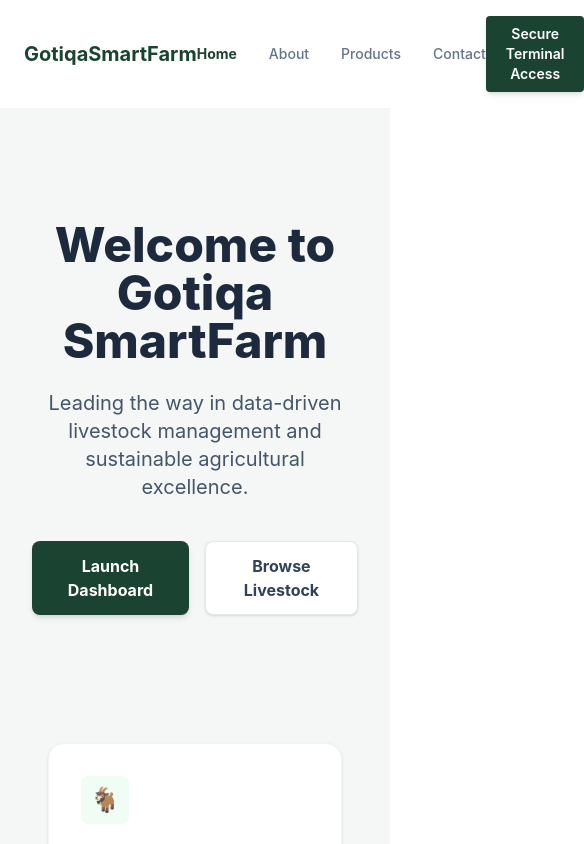
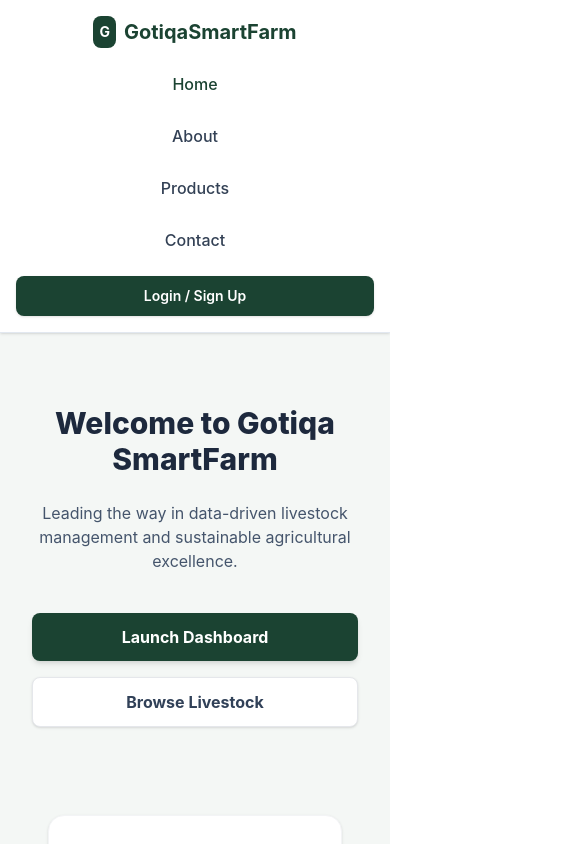
Before and after one commit to Rohhelion-dev/Gotiqa, a React (Vite) app: page / in a window 390 px wide. Shown: the top 844 px of the page, 584 px wide, since content can reach past the window. Built offline with nearby package versions, Linux system fonts and the light colour scheme.

Commit message:
Refactor Navbar and enhance responsive design; update styles for Home and Operations pages

```diff
--- a/src/App.css
+++ b/src/App.css
@@ -14,3 +14,111 @@
 .counter:focus-visible {
   @apply outline-2 outline-[#2d6a4f] outline-offset-2;
 }
+
+/* --- Base Navbar Mobile Styles (Default for Phones) --- */
+.nav-container {
+  display: flex;
+  flex-direction: column;
+  align-items: center;
+  gap: 1rem;
+  padding: 1rem;
+  background-color: #ffffff;
+  border-bottom: 1px solid #e2e8f0;
+}
+
+.nav-links {
+  display: flex;
+  flex-direction: column;
+  align-items: center;
+  gap: 0.75rem;
+  width: 100%;
+}
+
+.nav-link {
+  padding: 0.5rem 1rem;
+  color: #334155;
+  font-weight: 500;
+  transition: color 0.2s;
+  cursor: pointer;
+}
+
+.nav-link:hover, .nav-link.active {
+  color: #1b4332;
+}
+
+.nav-action-btn {
+  width: 100%;
+  text-align: center;
+}
+
+/* --- Navbar Tablet & Desktop Breakpoint (768px and up) --- */
+@media (min-width: 768px) {
+  .nav-container {
+    flex-direction: row;
+    justify-content: space-between;
+    padding: 1rem 2rem;
+  }
+
+  .nav-links {
+    flex-direction: row;
+    width: auto;
+    gap: 1.5rem;
+  }
+
+  .nav-action-btn {
+    width: auto;
+  }
+}
+/* --- Base Mobile Styles (Default for Phone Screens) --- */
+.responsive-grid {
+  display: grid;
+  grid-template-columns: repeat(1, minmax(0, 1fr));
+  gap: 1.5rem;
+  padding-left: 0.5rem;
+  padding-right: 0.5rem;
+}
+
+.hero-actions {
+  display: flex;
+  flex-direction: column;
+  gap: 1rem;
+  width: 100%;
+  max-width: 400px;
+  margin: 0 auto;
+}
+
+.hero-btn {
+  width: 100%;
+  padding: 0.75rem 2rem;
+  border-radius: 0.5rem;
+  font-weight: 700;
+  transition: all 0.2s ease-in-out;
+  cursor: pointer;
+  text-align: center;
+}
+
+/* --- Tablet Breakpoint (768px and up) --- */
+@media (min-width: 768px) {
+  .responsive-grid {
+    grid-template-columns: repeat(2, minmax(0, 1fr));
+    padding-left: 0;
+    padding-right: 0;
+  }
+
+  .hero-actions {
+    flex-direction: row;
+    justify-content: center;
+    max-width: none;
+  }
+
+  .hero-btn {
+    width: auto;
+  }
+}
+
+/* --- Laptop & Desktop Breakpoint (1024px and up) --- */
+@media (min-width: 1024px) {
+  .responsive-grid {
+    grid-template-columns: repeat(3, minmax(0, 1fr));
+  }
+}
--- a/src/App.jsx
+++ b/src/App.jsx
@@ -1,17 +1,13 @@
 import React, { useState } from 'react';
 import Navbar from './components/Navbar';
 import Footer from './components/Footer';
-
 import Home from './pages/Website/Home';
 import About from './pages/Website/About';
 import Products from './pages/Website/Products';
 import Contact from './pages/Website/Contact';
-
 import AuthContainer from './pages/Auth/AuthContainer';
-
 import Operations from './pages/Dashboard/Operations';
 import HealthAlerts from './pages/Dashboard/HealthAlerts';
-
 import AnimalManagementForm from './pages/Dashboard/AnimalManagementForm';
 import HealthRecordsForm from './pages/Dashboard/HealthRecordsForm';
 import ProductionRecordsForm from './pages/Dashboard/ProductionRecordsForm';
--- a/src/Pages/Dashboard/Operations.jsx
+++ b/src/Pages/Dashboard/Operations.jsx
@@ -5,7 +5,9 @@ export default function Operations() {
     <div className="space-y-8">
       <h2 className="text-2xl font-bold text-slate-800">Farm Operations Overview</h2>
 
-      <div className="grid md:grid-cols-3 gap-6">
+      {/* Handled by standard media queries */}
+      <div className="responsive-grid">
+
         {/* Employees Section */}
         <div className="bg-white p-6 rounded-2xl shadow-sm border border-gray-100">
           <h3 className="font-bold mb-4 text-slate-700">Personnel & Staff</h3>
--- a/src/Pages/Website/Home.jsx
+++ b/src/Pages/Website/Home.jsx
@@ -7,45 +7,45 @@ export default function Home({ setCurrentView }) {
   return (
     <div className="bg-[#f4f7f5] min-h-screen">
       {/* Hero / Welcome Section */}
-      <section className="text-center py-20 px-4">
-        <h1 className="text-5xl font-extrabold text-slate-800 mb-6">
+      <section className="text-center py-10 md:py-20 px-4">
+        <h1 className="text-3xl md:text-5xl font-extrabold text-slate-800 mb-6">
           Welcome to Gotiqa SmartFarm
         </h1>
-        <p className="text-xl text-slate-600 mb-10 max-w-2xl mx-auto">
+        <p className="text-base md:text-xl text-slate-600 mb-10 max-w-2xl mx-auto">
           Leading the way in data-driven livestock management and sustainable agricultural excellence.
         </p>
 
-        {/* Navigation Buttons from Screenshot 2026-06-17 135905.png */}
-        <div className="flex gap-4 justify-center">
+        {/* Handled by standard media queries */}
+        <div className="hero-actions">
           <button
             onClick={() => setCurrentView('dashboard')}
-            className="px-8 py-3 bg-[#1b4332] text-white rounded-lg font-bold hover:bg-[#153426] transition shadow-md"
+            className="hero-btn bg-[#1b4332] text-white hover:bg-[#153426] shadow-md"
           >
             Launch Dashboard
           </button>
           <button
             onClick={() => setCurrentView('products')}
-            className="px-8 py-3 bg-white border border-gray-200 text-slate-700 rounded-lg font-bold hover:bg-gray-50 transition shadow-sm"
+            className="hero-btn bg-white border border-gray-200 text-slate-700 hover:bg-gray-50 shadow-sm"
           >
             Browse Livestock
           </button>
         </div>
       </section>
 
-      {/* Feature Grid from Screenshot 2026-06-17 135905.png */}
+      {/* Feature Grid */}
       <section className="max-w-6xl mx-auto px-4 mb-16">
         <FeatureGrid />
       </section>
 
       {/* Statistics Section */}
       <section className="max-w-6xl mx-auto px-4 mb-16">
-        <h2 className="text-3xl font-bold text-center text-slate-800 mb-8">Performance Metrics</h2>
+        <h2 className="text-2xl md:text-3xl font-bold text-center text-slate-800 mb-8">Performance Metrics</h2>
         <FarmStats />
       </section>
 
       {/* Market Data Section */}
       <section className="max-w-4xl mx-auto px-4 pb-20">
-        <h2 className="text-3xl font-bold text-center text-slate-800 mb-8">Operational Insights</h2>
+        <h2 className="text-2xl md:text-3xl font-bold text-center text-slate-800 mb-8">Operational Insights</h2>
         <MarketTrends />
       </section>
     </div>
--- a/src/components/Navbar.jsx
+++ b/src/components/Navbar.jsx
@@ -1,29 +1,56 @@
+import React from 'react';
+
 export default function Navbar({ currentView, setCurrentView }) {
   return (
-    <nav className="bg-white border-b border-gray-100 py-4 px-6 flex justify-between items-center">
-      {/* Brand */}
-      <div className="font-bold text-xl text-[#1b4332]">GotiqaSmartFarm</div>
+    <nav className="bg-white shadow-sm">
+      <div className="nav-container max-w-6xl mx-auto">
+        {/* Brand Logo */}
+        <div
+          onClick={() => setCurrentView('home')}
+          className="flex items-center gap-2 cursor-pointer text-xl font-bold text-[#1b4332]"
+        >
+          <span className="bg-[#1b4332] text-white p-1.5 rounded-lg text-sm">G</span>
+          GotiqaSmartFarm
+        </div>
 
-      {/* Navigation Links */}
-      <div className="flex gap-8 text-sm font-medium">
-        {['home', 'about', 'products', 'contact'].map((view) => (
+        {/* Links Area */}
+        <div className="nav-links">
+          <span
+            onClick={() => setCurrentView('home')}
+            className={`nav-link ${currentView === 'home' ? 'active' : ''}`}
+          >
+            Home
+          </span>
+          <span
+            onClick={() => setCurrentView('about')}
+            className={`nav-link ${currentView === 'about' ? 'active' : ''}`}
+          >
+            About
+          </span>
+          <span
+            onClick={() => setCurrentView('products')}
+            className={`nav-link ${currentView === 'products' ? 'active' : ''}`}
+          >
+            Products
+          </span>
+          <span
+            onClick={() => setCurrentView('contact')}
+            className={`nav-link ${currentView === 'contact' ? 'active' : ''}`}
+          >
+            Contact
+          </span>
+        </div>
+
+        {/* Action Button */}
+        <div className="nav-action-btn">
           <button
-            key={view}
-            onClick={() => setCurrentView(view)}
-            className={`capitalize transition ${currentView === view ? 'text-[#1b4332] font-bold' : 'text-slate-500 hover:text-slate-700'}`}
+            onClick={() => setCurrentView('auth')}
+            className="w-full md:w-auto px-5 py-2.5 bg-[#1b4332] text-white rounded-lg font-semibold text-sm hover:bg-[#153426] transition shadow-sm"
           >
-            {view}
+            Login / Sign Up
           </button>
-        ))}
+        </div>
       </div>
-
-      {/* Action Button */}
-      <button
-        onClick={() => setCurrentView('auth')}
-        className="bg-[#1b4332] text-white px-5 py-2 rounded font-semibold text-sm hover:bg-[#153426] transition shadow-md"
-      >
-        Secure Terminal Access
-      </button>
     </nav>
   );
 }
```
Also changed, not shown: 1 other file (tests, documents, lock files or other folders).
